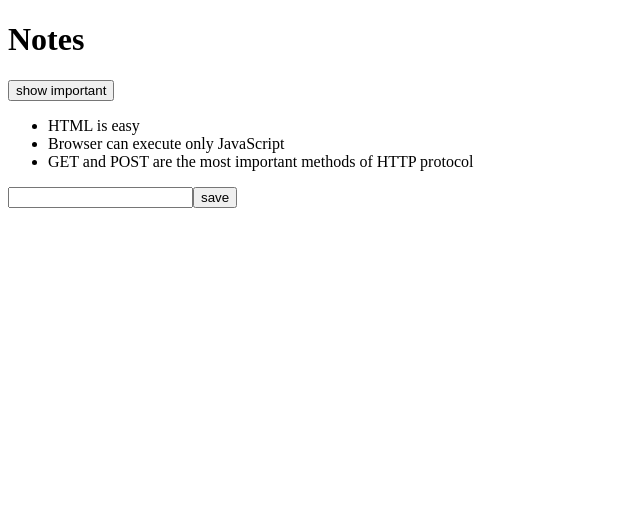
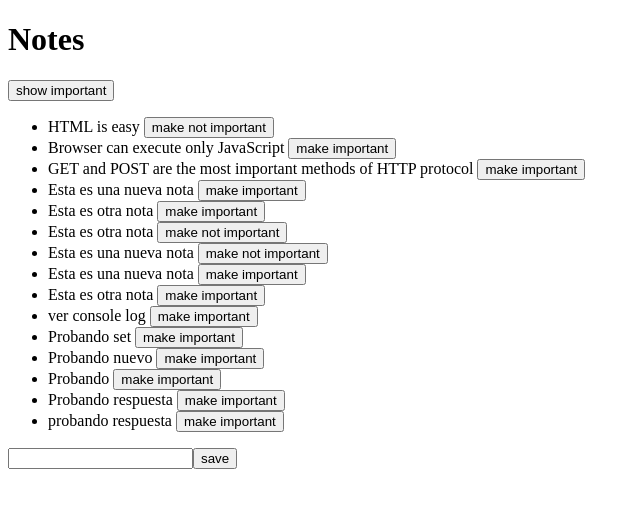
Before and after one commit to Alber05/bootcamp-fullstack-apuntes, a React (Create React App) app: page / in a window 1280 px wide. Shown: the top 508 px of the page, without its empty margins (0-640 px from the left). Built offline with nearby package versions, Linux system fonts and the light colour scheme; data requests are answered from the project's data file.

Commit message:
Parte 2d terminada

```diff
--- a/db.json
+++ b/db.json
@@ -16,7 +16,79 @@
       "id": 3,
       "content": "GET and POST are the most important methods of HTTP protocol",
       "date": "2019-05-30T19:20:14.298Z",
-        "important": true
+      "important": false
+    },
+    {
+      "content": "Esta es una nueva nota",
+      "date": "2023-07-31T17:29:52.494Z",
+      "important": false,
+      "id": 4
+    },
+    {
+      "content": "Esta es otra nota",
+      "date": "2023-07-31T17:31:02.510Z",
+      "important": false,
+      "id": 5
+    },
+    {
+      "content": "Esta es otra nota",
+      "date": "2023-07-31T17:31:06.417Z",
+      "important": true,
+      "id": 6
+    },
+    {
+      "content": "Esta es una nueva nota",
+      "date": "2023-07-31T17:31:27.217Z",
+      "important": true,
+      "id": 7
+    },
+    {
+      "content": "Esta es una nueva nota",
+      "date": "2023-07-31T17:32:06.773Z",
+      "important": false,
+      "id": 8
+    },
+    {
+      "content": "Esta es otra nota",
+      "date": "2023-07-31T17:32:48.442Z",
+      "important": false,
+      "id": 9
+    },
+    {
+      "content": "ver console log",
+      "date": "2023-07-31T17:34:08.484Z",
+      "important": false,
+      "id": 10
+    },
+    {
+      "content": "Probando set",
+      "date": "2023-07-31T17:36:43.963Z",
+      "important": false,
+      "id": 11
+    },
+    {
+      "content": "Probando nuevo",
+      "date": "2023-07-31T17:37:46.387Z",
+      "important": false,
+      "id": 12
+    },
+    {
+      "content": "Probando",
+      "date": "2023-07-31T17:38:02.260Z",
+      "important": false,
+      "id": 13
+    },
+    {
+      "content": "Probando respuesta",
+      "date": "2023-07-31T17:40:06.382Z",
+      "important": false,
+      "id": 14
+    },
+    {
+      "content": "probando respuesta",
+      "date": "2023-07-31T17:40:23.220Z",
+      "important": false,
+      "id": 15
     }
   ]
 }
--- a/src/App.js
+++ b/src/App.js
@@ -1,5 +1,5 @@
 import { useState, useEffect } from "react";
-import axios from "axios";
+import { noteService } from "./services/notes";
 import { Note } from "./components/Note";
 
 export const App = () => {
@@ -8,9 +8,14 @@ export const App = () => {
   const [showAll, setShowAll] = useState(true);
 
   useEffect(() => {
-    axios
-      .get("http://localhost:3001/notes")
-      .then((response) => setNotes(response.data));
+    noteService
+      .getAll()
+      .then((initialNotes) => {
+        setNotes(initialNotes);
+      })
+      .catch((error) => {
+        console.log("fail");
+      });
   }, []);
 
   const addNote = (event) => {
@@ -19,16 +24,37 @@ export const App = () => {
       content: newNote,
       date: new Date().toISOString(),
       important: Math.random() < 0.5,
-      id: notes.length + 1,
     };
 
-    setNotes(notes.concat(noteObject));
-    setNewNote("");
+    noteService
+      .create(noteObject)
+      .then((returnedNote) => {
+        setNotes(notes.concat(returnedNote));
+        setNewNote("");
+      })
+      .catch((error) => {
+        console.log("fail");
+      });
   };
 
   const handleNoteChange = (event) => {
     console.log(event.target.value);
     setNewNote(event.target.value);
+  };
+
+  const toggleImportanceOf = (id) => {
+    const note = notes.find((el) => el.id === id);
+    const changedNote = { ...note, important: !note.important };
+
+    noteService
+      .update(id, changedNote)
+      .then((returnedNote) => {
+        setNotes(notes.map((note) => (note.id !== id ? note : returnedNote)));
+      })
+      .catch((error) => {
+        alert(`the note '${note.content}' was already deleted from server`);
+        setNotes(notes.filter((n) => n.id !== id));
+      });
   };
 
   const notesToShow = showAll
@@ -45,7 +71,11 @@ export const App = () => {
       </div>
       <ul>
         {notesToShow.map((note) => (
-          <Note key={note.id} note={note} />
+          <Note
+            key={note.id}
+            note={note}
+            toggleImportanceOf={() => toggleImportanceOf(note.id)}
+          />
         ))}
       </ul>
       <form onSubmit={addNote}>
--- a/src/components/Note.js
+++ b/src/components/Note.js
@@ -1,3 +1,9 @@
-export const Note = ({ note }) => {
-  return <li>{note.content}</li>;
+export const Note = ({ note, toggleImportanceOf }) => {
+  const label = note.important ? "make not important" : "make important";
+
+  return (
+    <li>
+      {note.content} <button onClick={toggleImportanceOf}>{label}</button>
+    </li>
+  );
 };
--- /dev/null
+++ b/src/services/notes.js
@@ -0,0 +1,23 @@
+import axios from "axios";
+const baseUrl = "http://localhost:3001/notes";
+
+const getAll = () => {
+  const request = axios.get(baseUrl);
+  return request.then((response) => response.data);
+};
+
+const create = (newObject) => {
+  const request = axios.post(baseUrl, newObject);
+  return request.then((response) => response.data);
+};
+
+const update = (id, newObject) => {
+  const request = axios.put(`${baseUrl}/${id}`, newObject);
+  return request.then((response) => response.data);
+};
+
+export const noteService = {
+  getAll,
+  create,
+  update,
+};
```
Lines whose indentation alone changed are shown as unchanged.
